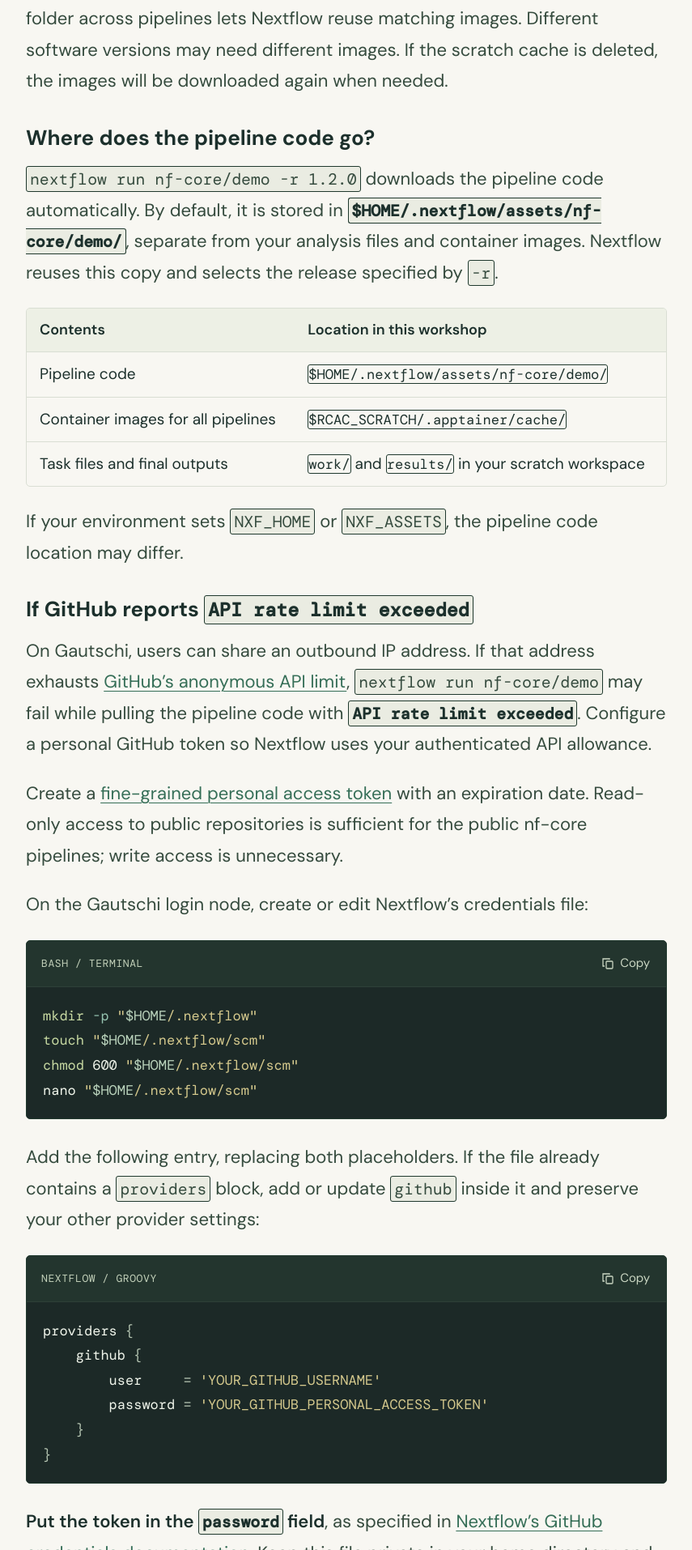
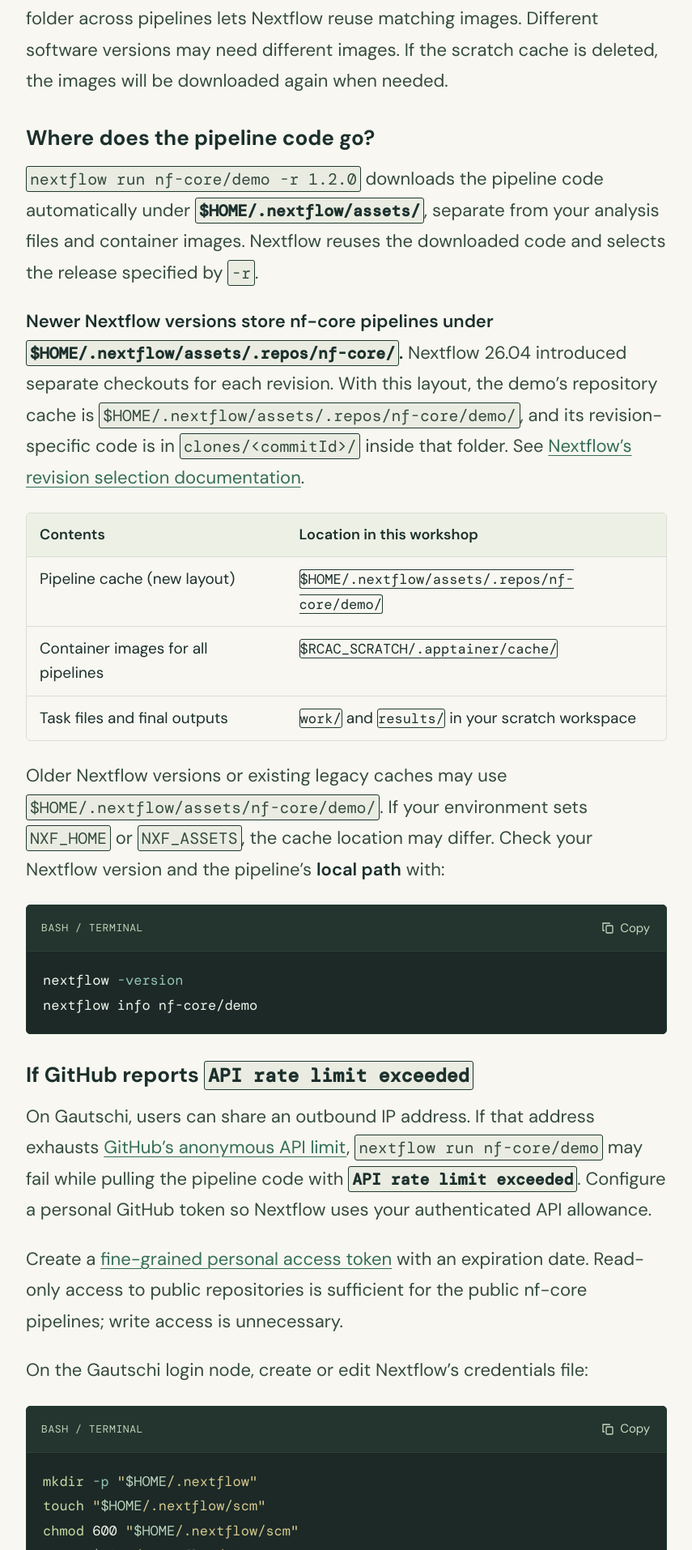
Before and after one commit to zhan4429/PurdueNfWorkshop, a Jekyll site: the page built from nf-core.md, in a window 1280 px wide. Shown: the part 3657-5571 px from the top of the page at 81% size, without its empty margins (336-1191 px from the left). Built offline with Jekyll 4.4.1, drawn with Linux system fonts in a browser that asks for light colours; some web fonts are replaced.

Commit message:
Clarify Nextflow multi-revision pipeline cache paths

````diff
--- a/nf-core.md
+++ b/nf-core.md
@@ -74,15 +74,22 @@ The export is optional with the [Gautschi institutional profile](https://nf-co.r
 
 ### Where does the pipeline code go?
 
-`nextflow run nf-core/demo -r 1.2.0` downloads the pipeline code automatically. By default, it is stored in **`$HOME/.nextflow/assets/nf-core/demo/`**, separate from your analysis files and container images. Nextflow reuses this copy and selects the release specified by `-r`.
+`nextflow run nf-core/demo -r 1.2.0` downloads the pipeline code automatically under **`$HOME/.nextflow/assets/`**, separate from your analysis files and container images. Nextflow reuses the downloaded code and selects the release specified by `-r`.
+
+**Newer Nextflow versions store nf-core pipelines under `$HOME/.nextflow/assets/.repos/nf-core/`.** Nextflow 26.04 introduced separate checkouts for each revision. With this layout, the demo's repository cache is `$HOME/.nextflow/assets/.repos/nf-core/demo/`, and its revision-specific code is in `clones/<commitId>/` inside that folder. See [Nextflow's revision selection documentation](https://docs.seqera.io/nextflow/cli#revision-selection).
 
 | Contents                           | Location in this workshop                        |
 | ---------------------------------- | ------------------------------------------------ |
-| Pipeline code                      | `$HOME/.nextflow/assets/nf-core/demo/`           |
+| Pipeline cache (new layout)         | `$HOME/.nextflow/assets/.repos/nf-core/demo/`    |
 | Container images for all pipelines | `$RCAC_SCRATCH/.apptainer/cache/`                |
 | Task files and final outputs       | `work/` and `results/` in your scratch workspace |
 
-If your environment sets `NXF_HOME` or `NXF_ASSETS`, the pipeline code location may differ.
+Older Nextflow versions or existing legacy caches may use `$HOME/.nextflow/assets/nf-core/demo/`. If your environment sets `NXF_HOME` or `NXF_ASSETS`, the cache location may differ. Check your Nextflow version and the pipeline's **local path** with:
+
+```bash
+nextflow -version
+nextflow info nf-core/demo
+```
 
 ### If GitHub reports `API rate limit exceeded`
 
````
